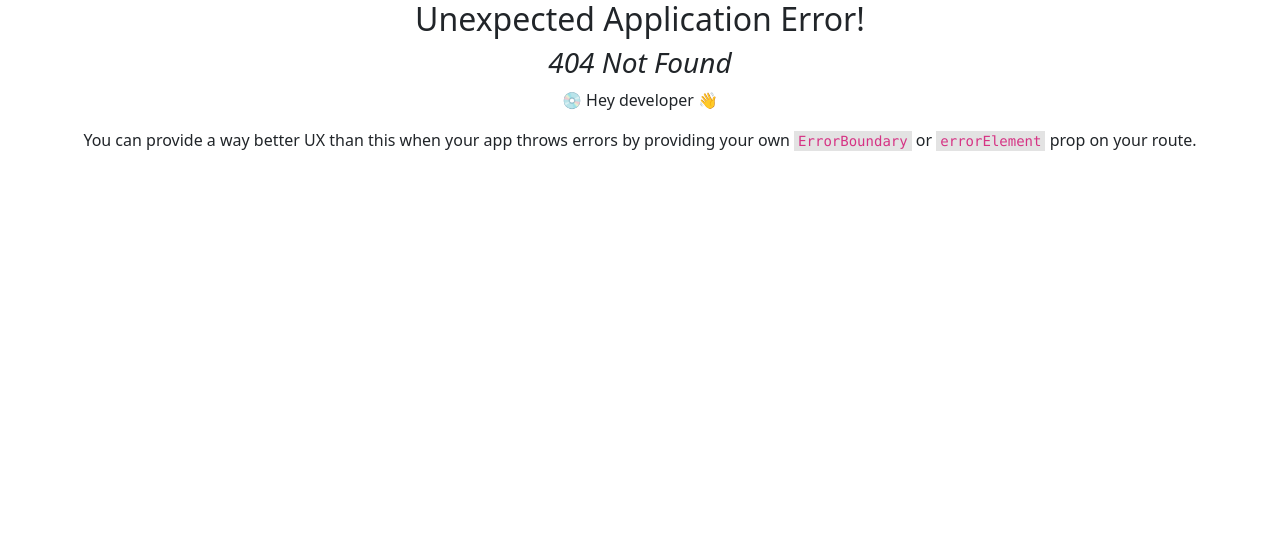
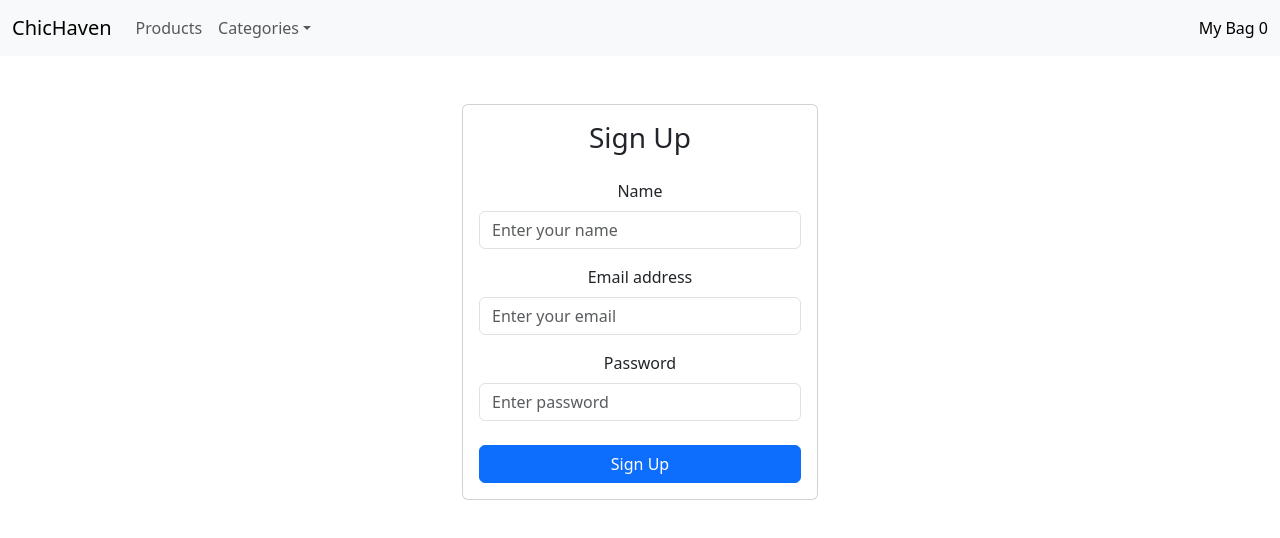
Before and after one commit to 3-stardust-7/Redux, a React (Vite) app: page /signup in a window 1280 px wide. Before the commit this address had no page. Shown: the top 538 px of the page. Built offline with nearby package versions, Linux system fonts and the light colour scheme.

Commit message:
signup page added

```diff
--- a/src/App.jsx
+++ b/src/App.jsx
@@ -13,6 +13,7 @@ import Dashboard from "./components/Dashboard";
 import Cart from "./components/Cart";
 import RootLayout from "./components/RootLayout";
 import CategoryPage from "./Pages/CategoryPage";
+import Signup from "./Pages/SignUp";
 
 function App() {
   const router = createBrowserRouter(
@@ -21,14 +22,15 @@ function App() {
         <Route index element={<Dashboard />}></Route>
         <Route path="/cart" element={<Cart />}></Route>
         <Route path="category/:categoryName" element={<CategoryPage />} />
+        <Route path="/signup" element={<Signup />}></Route>
       </Route>
     )
   );
 
-//herer RouterProvider must be root and wrap all others like navigation
+  //herer RouterProvider must be root and wrap all others like navigation
   return (
     <>
-    <RouterProvider router={router}/>
+      <RouterProvider router={router} />
     </>
   );
 }
--- /dev/null
+++ b/src/Pages/Signup.jsx
@@ -0,0 +1,80 @@
+import React, { useState } from "react";
+import { Form, Button, Container, Row, Col, Card } from "react-bootstrap";
+
+const Signup = () => {
+  const [formData, setFormData] = useState({
+    name: "",
+    email: "",
+    password: "",
+  });
+
+  const handleChange = (e) => {
+    const { name, value } = e.target;
+    setFormData((prev) => ({ ...prev, [name]: value }));
+  };
+
+  const handleSubmit = (e) => {
+    e.preventDefault();
+    console.log("Form Submitted:", formData);
+    // Add signup logic here
+  };
+
+  return (
+    <Container className="mt-5 ">
+      <Row className="justify-content-md-center">
+        <Col md={4}>
+          <Card>
+            <Card.Body>
+              <h3 className="mb-4 text-center">Sign Up</h3>
+              <Form onSubmit={handleSubmit}>
+                <Form.Group controlId="name" className="mb-3">
+                  <Form.Label>Name</Form.Label>
+                  <Form.Control
+                    type="text"
+                    placeholder="Enter your name"
+                    name="name"
+                    value={formData.name}
+                    onChange={handleChange}
+                    required
+                  />
+                </Form.Group>
+
+                <Form.Group controlId="email" className="mb-3">
+                  <Form.Label>Email address</Form.Label>
+                  <Form.Control
+                    type="email"
+                    placeholder="Enter your email"
+                    name="email"
+                    value={formData.email}
+                    onChange={handleChange}
+                    required
+                  />
+                </Form.Group>
+
+                <Form.Group controlId="password" className="mb-4">
+                  <Form.Label>Password</Form.Label>
+                  <Form.Control
+                    type="password"
+                    placeholder="Enter password"
+                    name="password"
+                    value={formData.password}
+                    onChange={handleChange}
+                    required
+                  />
+                </Form.Group>
+
+                <div className="d-grid">
+                  <Button variant="primary" type="submit">
+                    Sign Up
+                  </Button>
+                </div>
+              </Form>
+            </Card.Body>
+          </Card>
+        </Col>
+      </Row>
+    </Container>
+  );
+};
+
+export default Signup;
```
